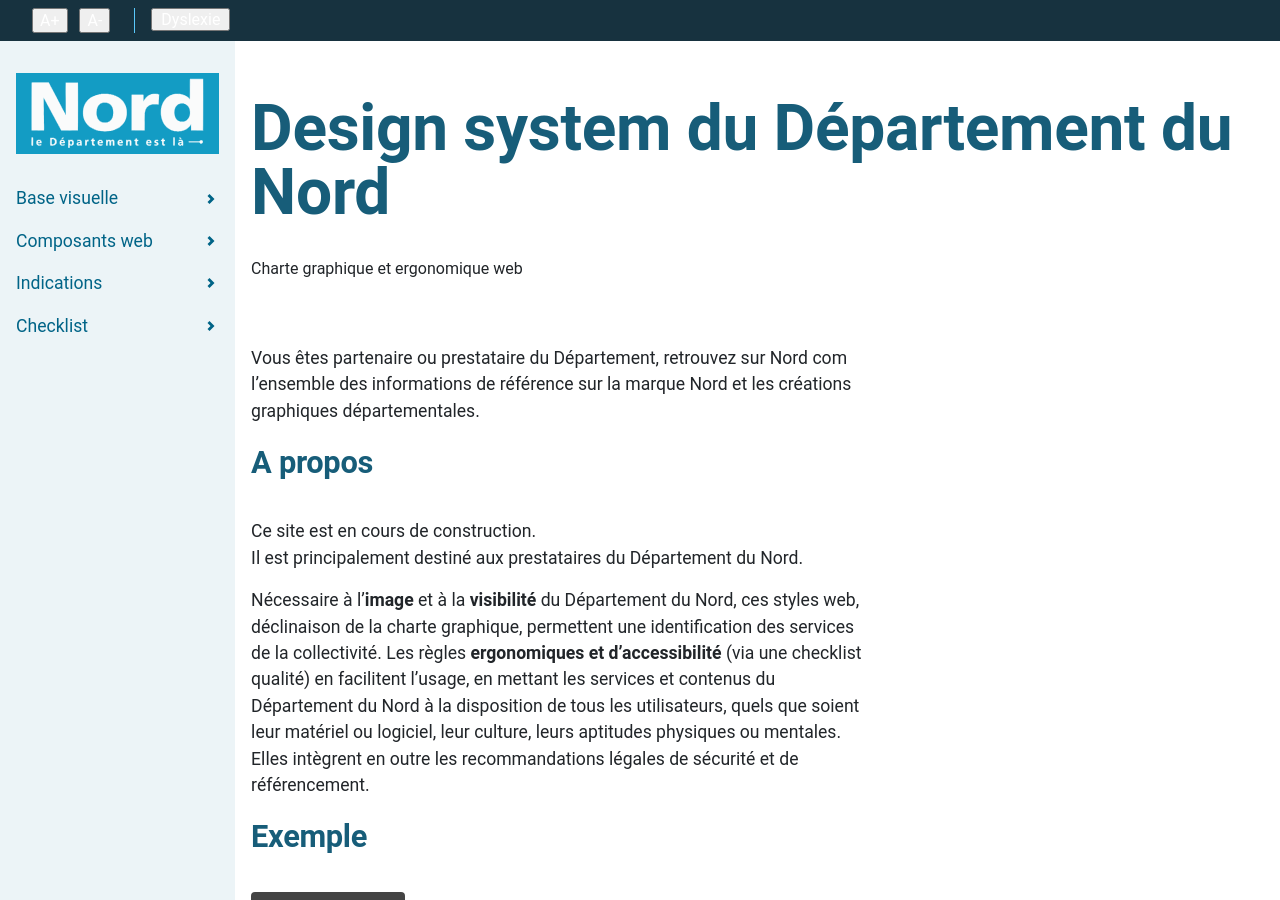
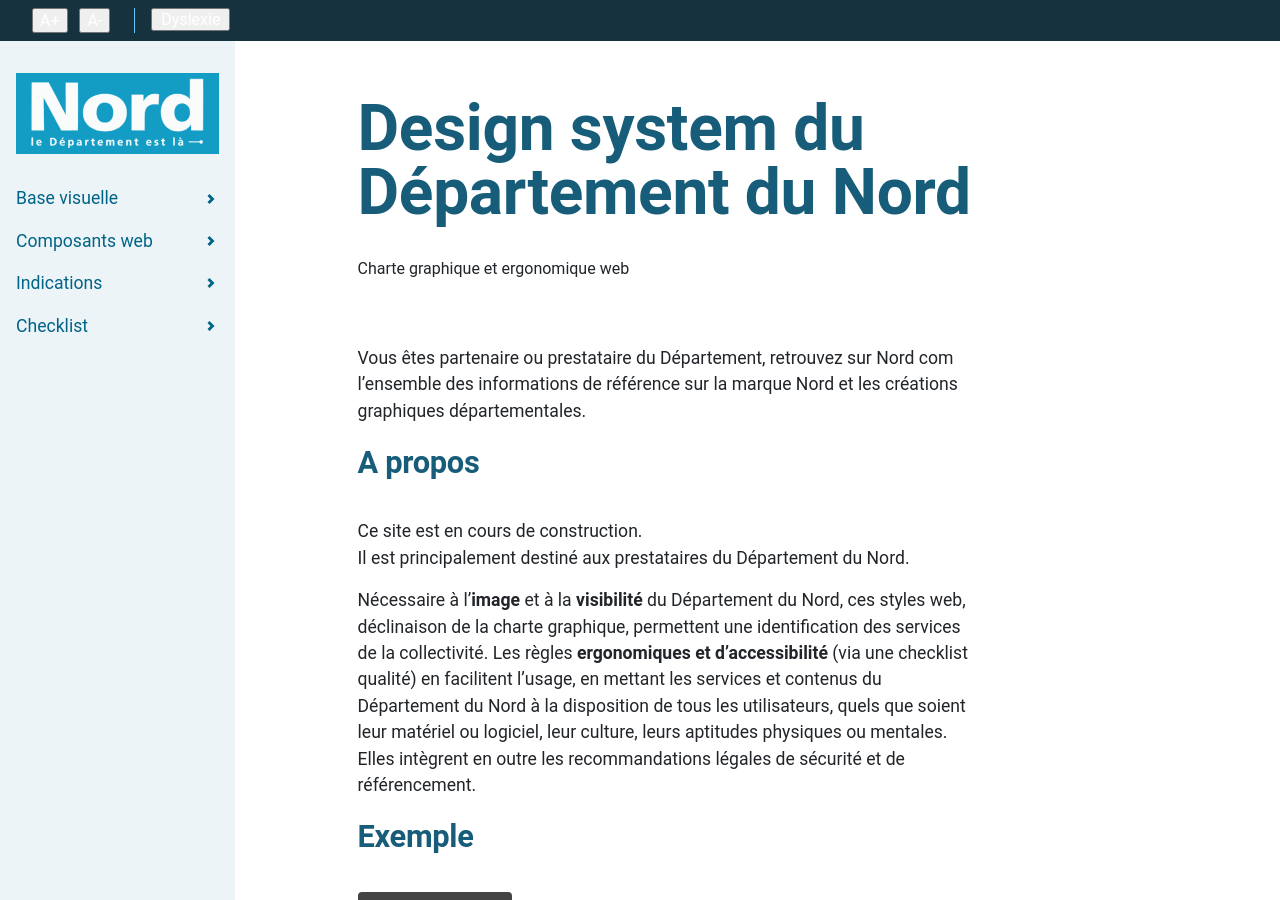
Before and after one commit to LJ59/d59-system, a Jekyll site: the page built from index.md, in a window 1280 px wide and 900 px high. Built offline with Jekyll 4.4.1, drawn with Linux system fonts in a browser that asks for light colours.

Commit message:
Update _layout.scss

```diff
--- a/_sass/layout/_layout.scss
+++ b/_sass/layout/_layout.scss
@@ -8,7 +8,8 @@
  *    and centers the container
  */
 .l-container {
-	max-width: $l-max-width;
+// 	max-width: $l-max-width;
+	max-width: 800px;
 	margin: 0 auto;
 }
 
```
